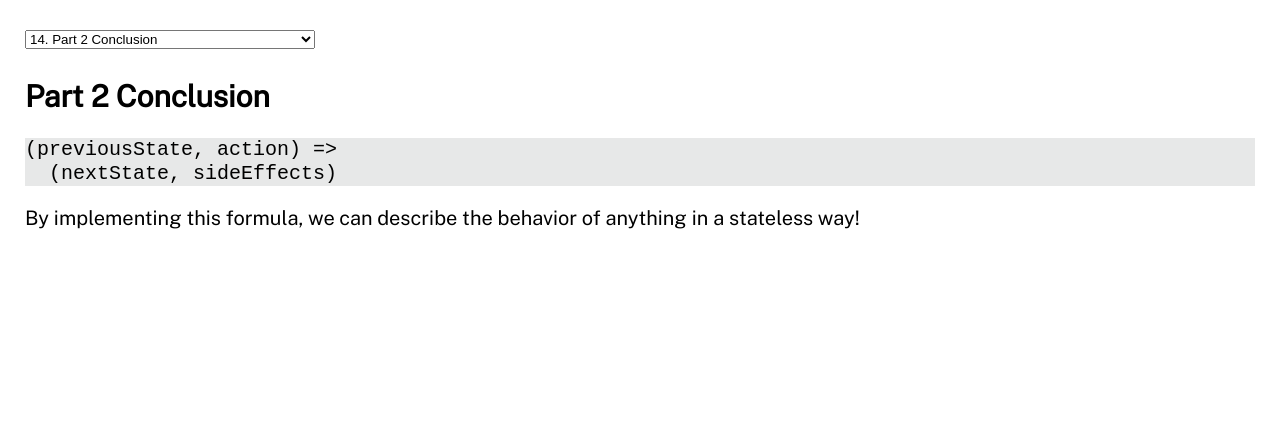
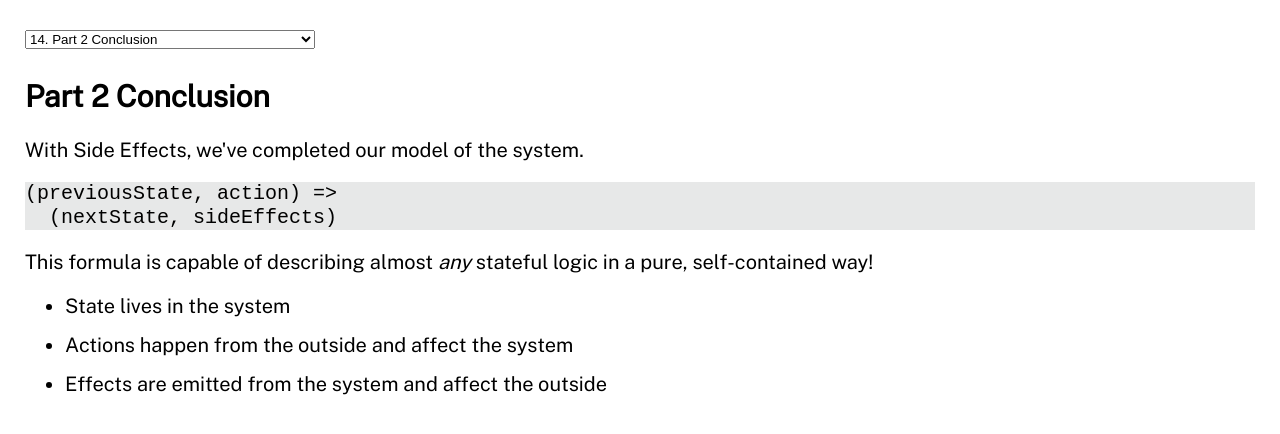
Before and after one commit to drbr/state-machine-talk, a React (Create React App) app: page / in a window 1280 px wide. Shown: the top 434 px of the page. Built offline with nearby package versions, Linux system fonts and the light colour scheme.

Commit message:
Part 2 conclusion

```diff
--- a/src/slides/13.Testing.tsx
+++ b/src/slides/13.Testing.tsx
@@ -16,7 +16,7 @@ export function Testing() {
       <p>Depends on the use case and complexity.</p>
       <ul>
         <li>
-          Test the entire component as a user would (using{' '}
+          We could test the entire component as a user would (using{' '}
           <a href="https://testing-library.com/docs/react-testing-library/">
             React Testing Library
           </a>{' '}
@@ -24,7 +24,6 @@ export function Testing() {
         </li>
         <li>or test the reducer and display components in isolation.</li>
       </ul>
-      <VerticalSpacer />
       <p>
         For a reducer without effects, simply pass in arguments and check the
         result:
@@ -37,7 +36,7 @@ export function Testing() {
       <VerticalSpacer />
       <p>
         <Mono>useEffectReducer</Mono> does break the "no libraries" purity, but
-        the coupling is minimal. We can test our effect reducer in context using{' '}
+        the coupling is minimal. We can test the effect reducer using{' '}
         <a href="https://react-hooks-testing-library.com/">
           React Hooks Testing Library
         </a>
@@ -60,14 +59,14 @@ export function Testing() {
 async function reducerTest_startEditMode() {
   console.log('Starting reducer test');
 
-  const readonlyModeState: InlineEditorState = {
+  const initialState_readonlyMode: InlineEditorState = {
     isBusySaving: false,
     isEditing: false,
     editorValue: 'Nothing to see here',
     savedValue: 'the original value',
   };
 
-  const expectedState_editMode: InlineEditorState = {
+  const expectedResultState_editMode: InlineEditorState = {
     isBusySaving: false,
     isEditing: true,
     editorValue: 'the original value',
@@ -78,7 +77,7 @@ async function reducerTest_startEditMode() {
   const saveToApiSpy = testSpy('saveToApi');
 
   const { result, waitForNextUpdate } = renderHook(() =>
-    useEffectReducer(inlineEditorReducer, readonlyModeState, {
+    useEffectReducer(inlineEditorReducer, initialState_readonlyMode, {
       emitTelemetry: (state, effect) => telemetrySpy(effect),
       saveToApi: (state, effect) => saveToApiSpy(effect),
     })
@@ -89,7 +88,7 @@ async function reducerTest_startEditMode() {
   await waitForNextUpdate();
 
   const resultState = result.current[0];
-  testExpect(resultState).toEqual(expectedState_editMode);
+  testExpect(resultState).toEqual(expectedResultState_editMode);
 
   testExpect(telemetrySpy.callCount).toEqual(
     1,
@@ -106,15 +105,15 @@ async function reducerTest_startEditMode() {
 async function reducerTest_startSave() {
   console.log('Starting reducer test');
 
-  const editModeState: InlineEditorState = {
+  const initialState_editMode: InlineEditorState = {
     isBusySaving: false,
     isEditing: true,
     editorValue: 'Save me',
     savedValue: 'the original value',
   };
 
-  const expectedState_busySaving: InlineEditorState = {
-    ...editModeState,
+  const expectedResultState_busySaving: InlineEditorState = {
+    ...initialState_editMode,
     isBusySaving: true,
   };
 
@@ -122,7 +121,7 @@ async function reducerTest_startSave() {
   const saveToApiSpy = testSpy('saveToApi');
 
   const { result, waitForNextUpdate } = renderHook(() =>
-    useEffectReducer(inlineEditorReducer, editModeState, {
+    useEffectReducer(inlineEditorReducer, initialState_editMode, {
       emitTelemetry: (state, effect) => telemetrySpy(effect),
       saveToApi: (state, effect) => saveToApiSpy(effect),
     })
@@ -133,7 +132,7 @@ async function reducerTest_startSave() {
   await waitForNextUpdate();
 
   const resultState = result.current[0];
-  testExpect(resultState).toEqual(expectedState_busySaving);
+  testExpect(resultState).toEqual(expectedResultState_busySaving);
 
   testExpect(telemetrySpy.callCount).toEqual(
     1,
--- a/src/slides/14.Part2Conclusion.tsx
+++ b/src/slides/14.Part2Conclusion.tsx
@@ -8,11 +8,17 @@ export function Part2Conclusion() {
   return (
     <>
       <h1>Part 2 Conclusion</h1>
+      <p>With Side Effects, we've completed our model of the system.</p>
       <MonoBlock>{formula}</MonoBlock>
       <p>
-        By implementing this formula, we can describe the behavior of anything
-        in a stateless way!
+        This formula is capable of describing almost <em>any</em> stateful logic
+        in a pure, self-contained way!
       </p>
+      <ul>
+        <li>State lives in the system</li>
+        <li>Actions happen from the outside and affect the system</li>
+        <li>Effects are emitted from the system and affect the outside</li>
+      </ul>
     </>
   );
 }
```
